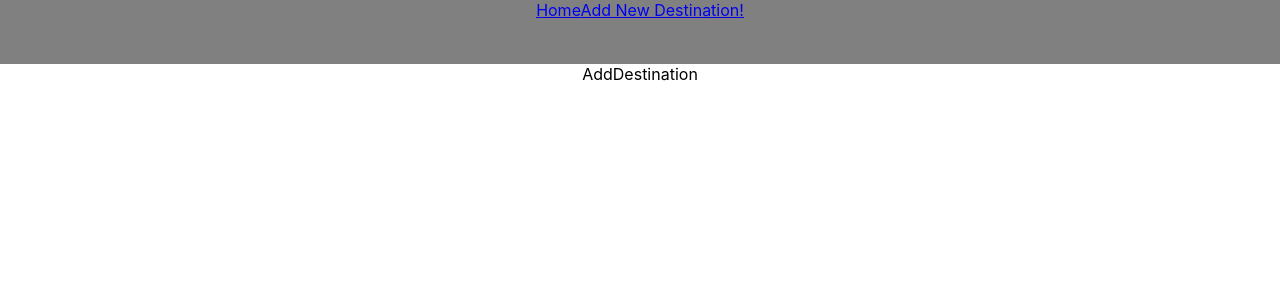
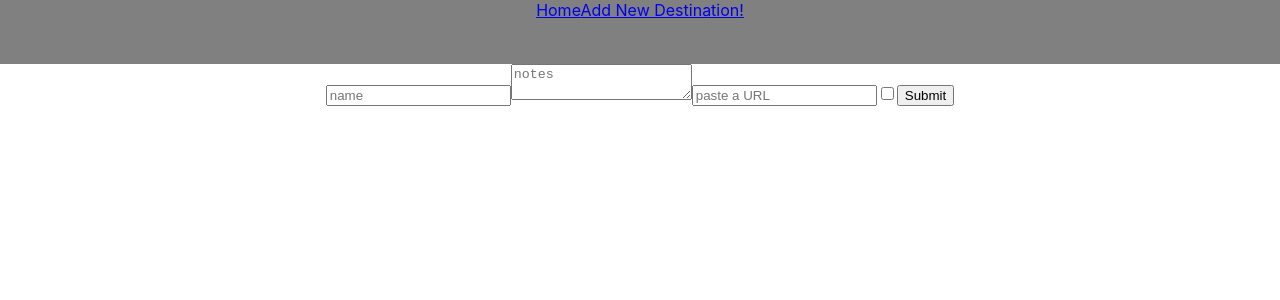
Before and after one commit to Jswens24/travel-destinations, a React (Create React App) app: page /addDestination in a window 1280 px wide. Shown: the top 300 px of the page. Built offline with nearby package versions, Linux system fonts and the light colour scheme; a web font is replaced by a local one.

Commit message:
added add destination feature with formik

```diff
--- a/package.json
+++ b/package.json
@@ -7,6 +7,7 @@
     "@testing-library/react": "^13.4.0",
     "@testing-library/user-event": "^13.5.0",
     "axios": "^1.3.4",
+    "formik": "^2.2.9",
     "react": "^18.2.0",
     "react-dom": "^18.2.0",
     "react-router-dom": "^6.8.2",
--- a/src/components/AddDestination.jsx
+++ b/src/components/AddDestination.jsx
@@ -1,8 +1,92 @@
+// import axios from 'axios';
+// import React, { useState } from 'react';
+// import { useNavigate } from 'react-router-dom';
+
+// const AddDestination = () => {
+//     const navigate = useNavigate();
+
+//     const [name, setName] = useState('');
+//     const [notes, setNotes] = useState('');
+//     const [international, setInternational] = useState(false);
+//     const [imageURL, setImageURL] = useState('');
+
+//     const addDestination = (e) => {
+//         e.preventDefault();
+//         const body = {
+//             name,
+//             notes,
+//             international,
+//             imageURL
+//         }
+//         console.log(body);
+//         axios.post('http://localhost:4545/api/destinations', body)
+//             .then(res => {
+//                 console.log(res.data);
+//                 navigate(`/destinationDetails/${res.data.id}`)
+//             })
+//             .catch(err => console.log(err))
+//     }
+
+//     return (
+//         <div>
+//             <form onSubmit={(e) => addDestination(e)}>
+//                 <input onChange={e => setName(e.target.value)} placeholder='name' />
+//                 <input onChange={e => setImageURL(e.target.value)} placeholder='Paste in an imageURL here' />
+//                 <span>International:
+//                     <input type='checkbox' checked={international ? true : false} value={international} onChange={() => setInternational(!international)} />
+//                 </span>
+//                 <textarea placeholder='Enter notes' onChange={e => setNotes(e.target.value)} />
+//                 <button>submit</button>
+//             </form>
+//         </div>
+//     )
+// }
+
+// export default AddDestination
+
+
+// WITH FORMIK VVVVVVVVVVV
+
+import axios from 'axios';
+import { Formik } from 'formik';
 import React from 'react'
+import { useNavigate } from 'react-router-dom';
 
 const AddDestination = () => {
+    const navigate = useNavigate()
+
+    const initialValues = {
+        name: '',
+        notes: '',
+        international: false,
+        imageURL: ''
+    }
+
+    const onSubmit = (values) => {
+        axios.post('http://localhost:4545/api/destinations', values)
+            .then(res => {
+                console.log(res.data);
+                navigate(`/destinationDetails/${res.data.id}`)
+            })
+            .catch(err => console.log(err))
+    }
+
     return (
-        <div>AddDestination</div>
+        <div>
+            <Formik initialValues={initialValues} onSubmit={onSubmit}>
+                {({ values, handleChange, handleSubmit }) => {
+                    return (
+                        <form onSubmit={handleSubmit}>
+                            <input placeholder='name' value={values.name} onChange={handleChange} name='name' />
+                            <textarea placeholder='notes' value={values.notes} onChange={handleChange} name='notes' />
+                            <input placeholder='paste a URL' value={values.imageURL} onChange={handleChange} name='imageURL' />
+                            <input type='checkbox' value={values.international} onChange={handleChange} name='international' />
+                            <button>Submit</button>
+                        </form>
+                    )
+                }}
+            </Formik>
+        </div>
     )
 }
 
```
Also changed, not shown: 1 other file (tests, documents, lock files or other folders).
